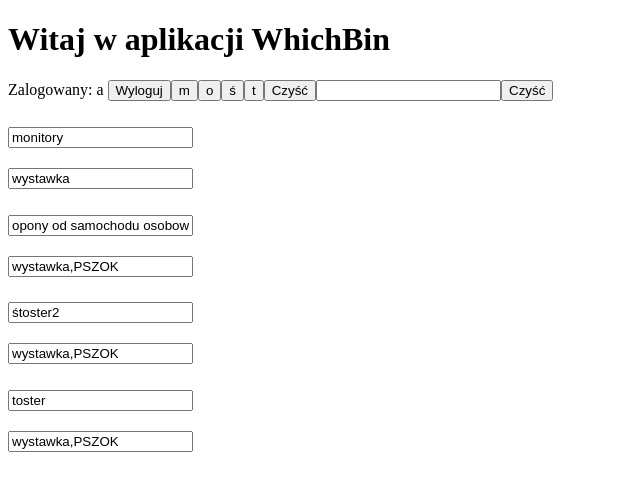
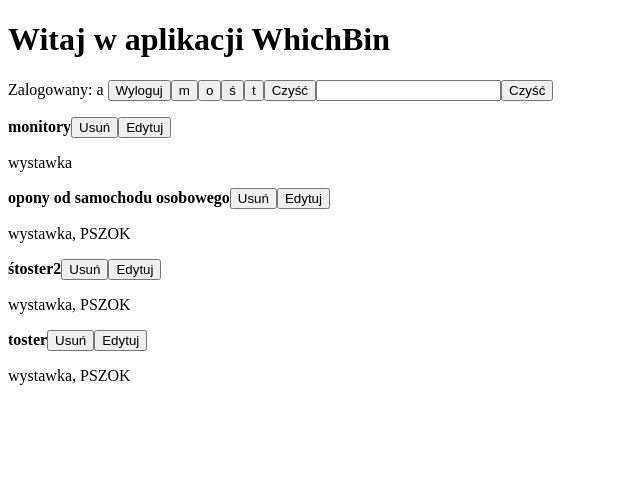
Before and after one commit to worldpres/angular520, an Angular app: page / in a window 1280 px wide. Both pictures are taken after a click on the button "Zaloguj się". Shown: the top 490 px of the page, without its empty margins (0-640 px from the left). Built offline with nearby package versions, Linux system fonts and the light colour scheme.

Commit message:
buttons, html

```diff
--- a/src/app/login/show/show.component.html
+++ b/src/app/login/show/show.component.html
@@ -8,15 +8,19 @@
 
 <div *ngFor="let junk of prepareDatabase(firstLetter, searchName)">
   <div *ngIf="logged; else elseBlock">
-    <h2>
-      <input type="text" [(ngModel)]="junk.name">
-    </h2>
     <p>
-      <input type="text" [(ngModel)]="junk.place">
+      <b>{{ junk.name }}</b>
+      <button>Usuń</button>
+      <button>Edytuj</button>
     </p>
+    <p>{{ junk.place.join(", ") }}</p>
   </div>
   <ng-template #elseBlock>
-    <h2>{{ junk.name }}</h2>
+    <p>
+      <b>
+        {{ junk.name }}
+      </b>
+    </p>
     <p>{{ junk.place.join(", ") }}</p>
   </ng-template>
 
```
